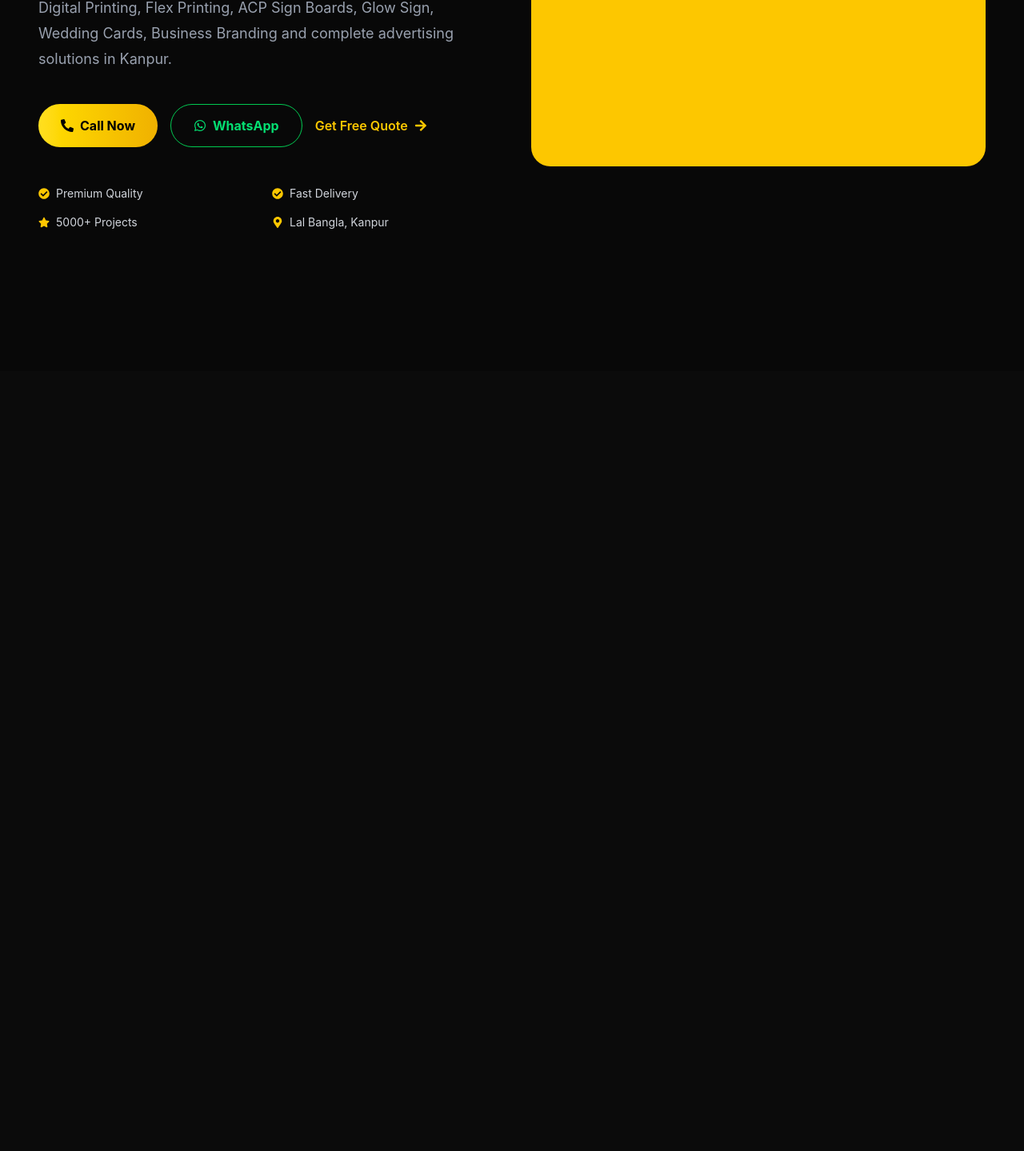
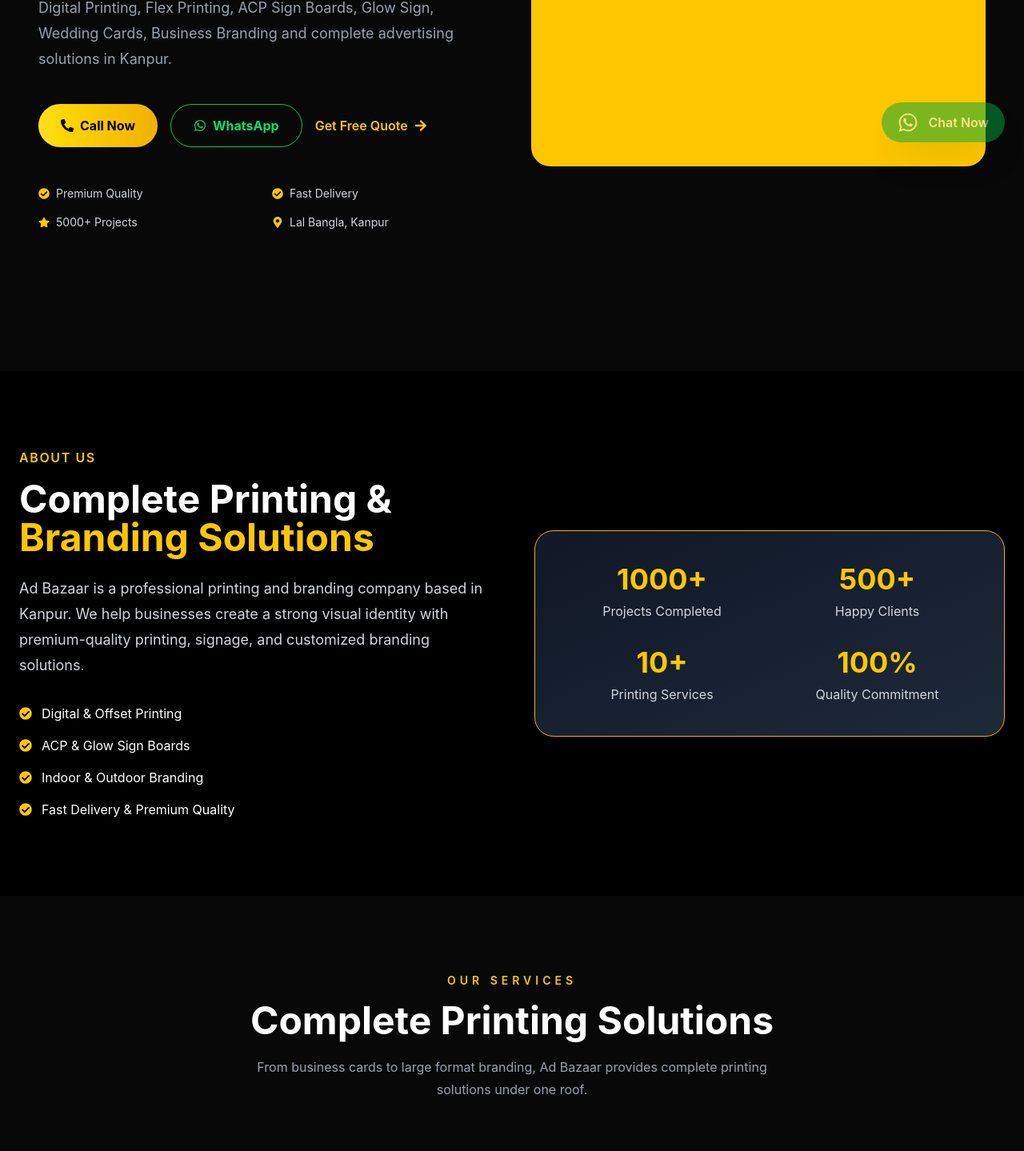
Before and after one commit to adbazar6-maker/adbazaar-website, a Next.js app: page / in a window 1280 px wide. Shown: the part 598-2037 px from the top of the page at 80% size. Before the commit the page ends 1062 px from the top, so only its background shows below. Built offline with nearby package versions, Linux system fonts and the light colour scheme.

Commit message:
restore all homepage sections

```diff
--- a/app/page.tsx
+++ b/app/page.tsx
@@ -1,11 +1,39 @@
 import Navbar from "@/components/Navbar";
 import Hero from "@/components/Hero";
+import About from "@/components/About";
+import Services from "@/components/Services";
+import Gallery from "@/components/Gallery";
+import WhyChoose from "@/components/WhyChoose";
+import Reviews from "@/components/Reviews";
+import Contact from "@/components/Contact";
+import Footer from "@/components/Footer";
+import WhatsApp from "@/components/WhatsApp";
+import BackToTop from "@/components/BackToTop";
 
 export default function Home() {
   return (
     <>
       <Navbar />
+
       <Hero />
+
+      <About />
+
+      <Services />
+
+      <Gallery />
+
+      <WhyChoose />
+
+      <Reviews />
+
+      <Contact />
+
+      <Footer />
+
+      <WhatsApp />
+
+      <BackToTop />
     </>
   );
 }
```
